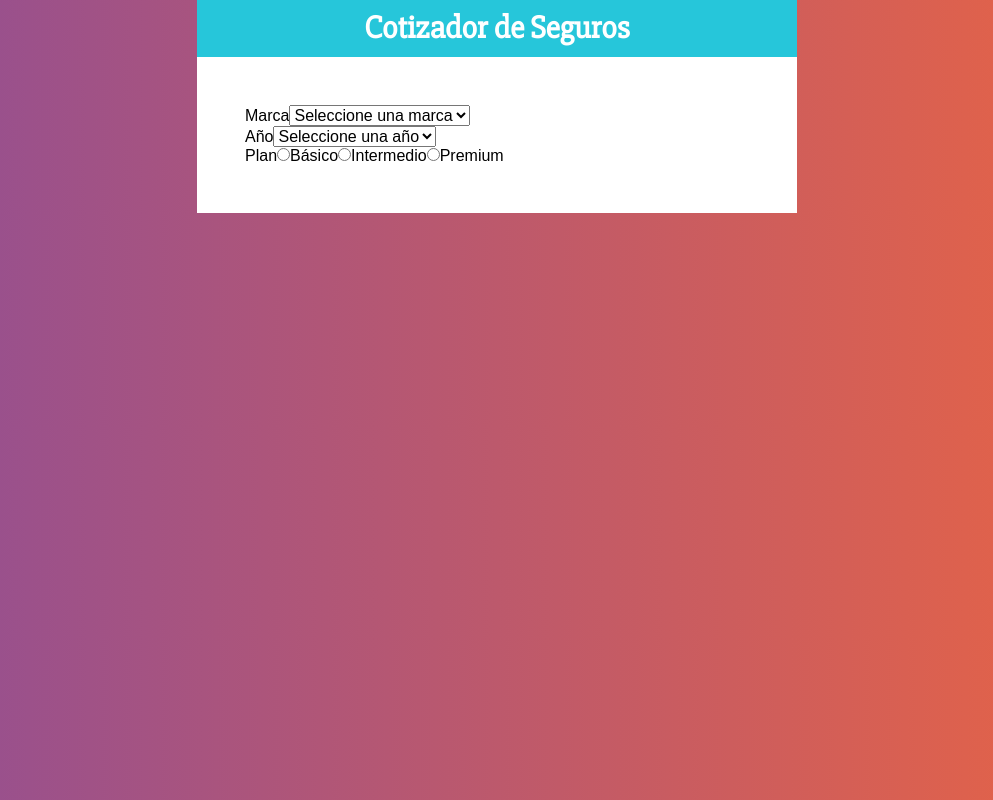
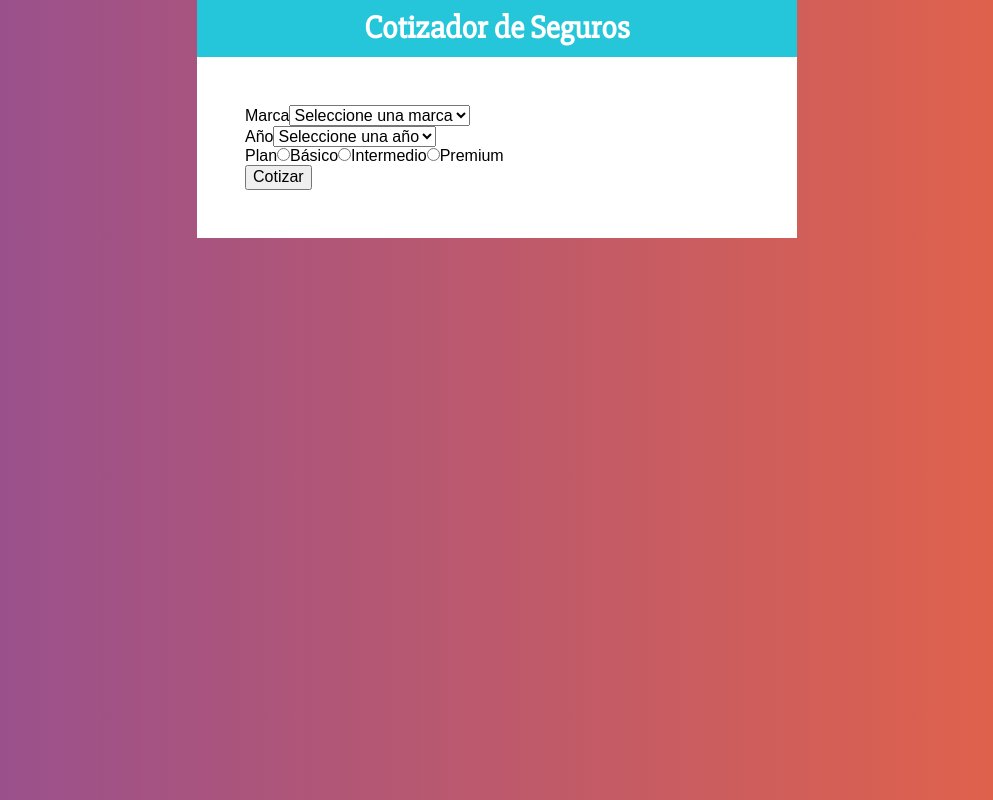
Before and after one commit to AlanGaia/Cotizador-React, a React (Create React App) app: page / in a window 1280 px wide. Shown: the whole page, without its empty margins (143-1136 px from the left). Built offline with nearby package versions, Linux system fonts and the light colour scheme.

Commit message:
formulario component structure finished

```diff
--- a/src/components/Formulario.jsx
+++ b/src/components/Formulario.jsx
@@ -47,6 +47,7 @@ const Formulario = () => {
         <label htmlFor="planPremium">Premium</label>
       </div>
 
+      <button type="button">Cotizar</button>
 
     </form>
   )
```
